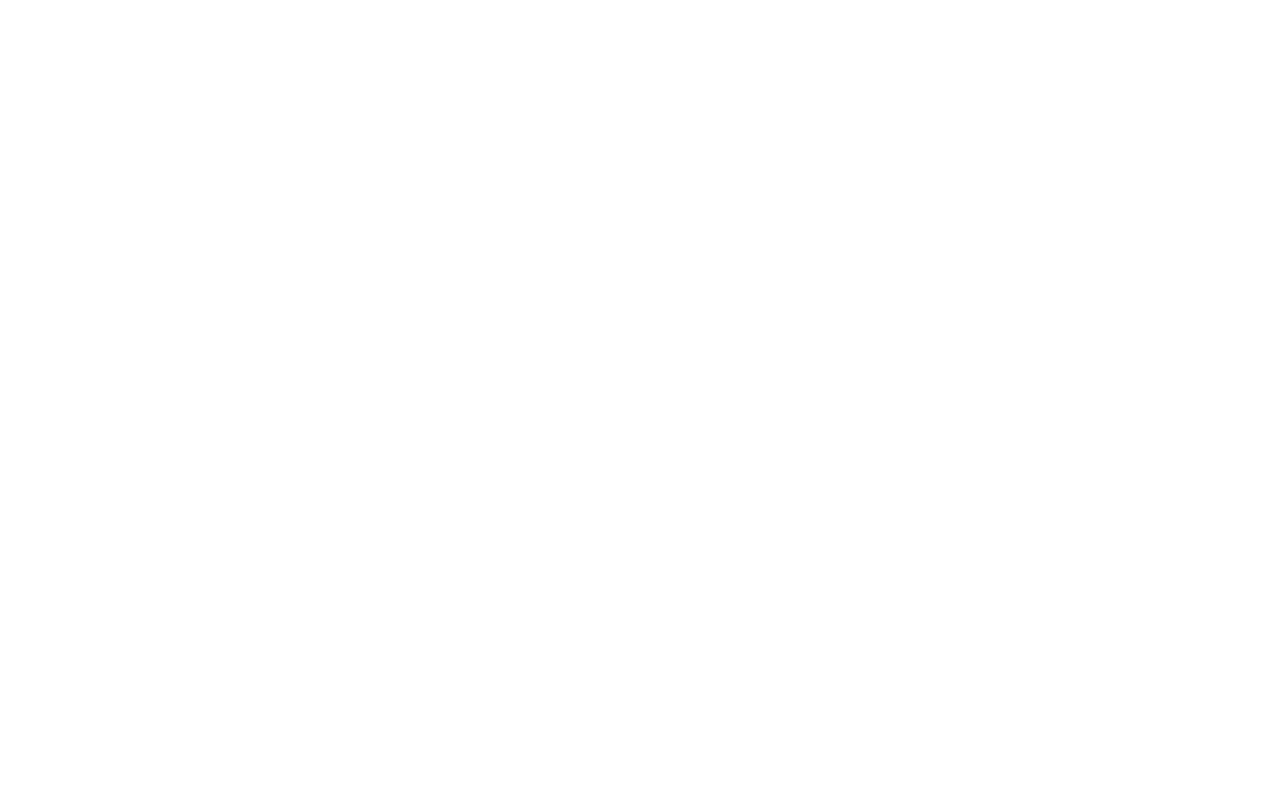
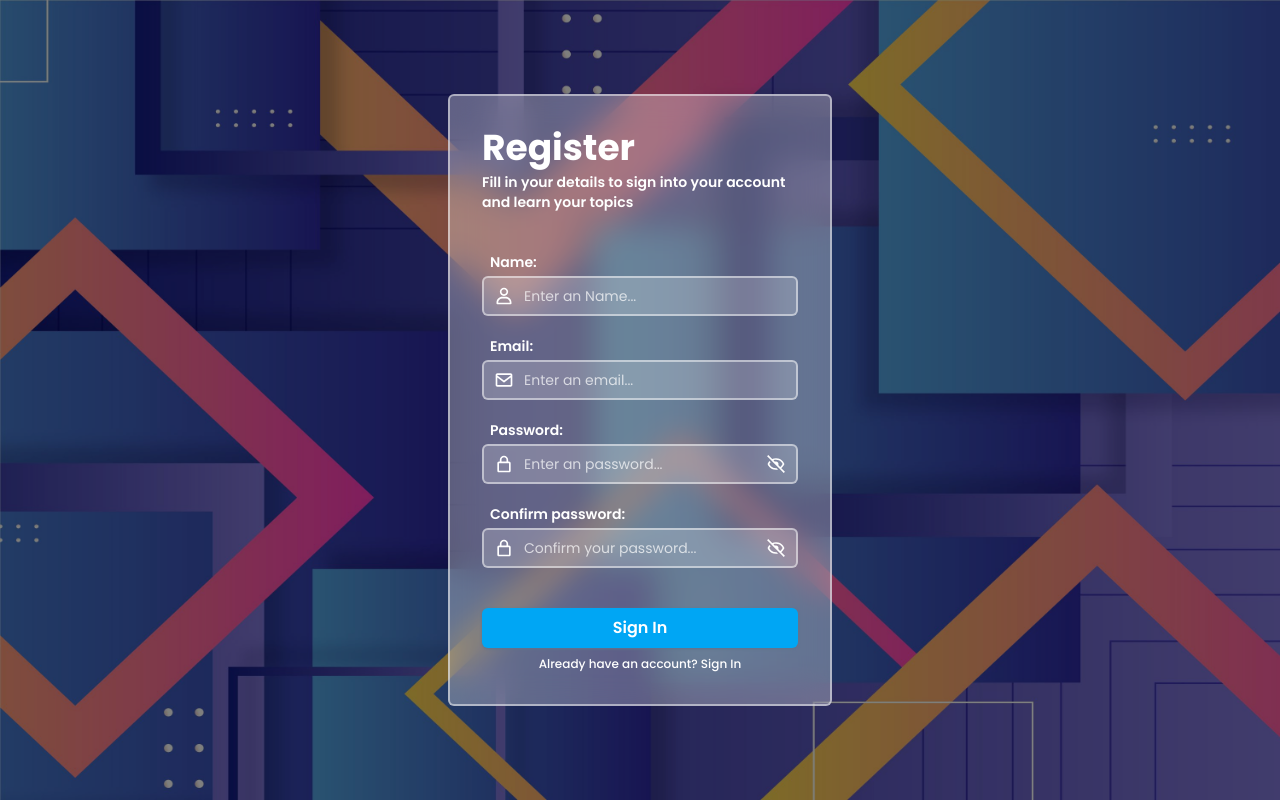
Before and after one commit to N4EXM/quiz_app, a React app in the folder frontend/: page /Register in a window 1280 px wide. Before the commit this address had no page. Built offline with nearby package versions, Linux system fonts and the light colour scheme; the HTML template or start-up script is replaced by a standard one.

Commit message:
finished the register page

```diff
--- a/frontend/src/App.jsx
+++ b/frontend/src/App.jsx
@@ -4,6 +4,7 @@
 import './App.css'
 import { BrowserRouter, Routes, Route } from 'react-router-dom'
 import Login from './pages/Login'
+import Register from './pages/Register'
 
 function App() {
   const [count, setCount] = useState(0)
@@ -19,7 +20,10 @@
               path='/Login'
               element={<Login/>}
             />
-
+            <Route
+              path='/Register'
+              element={<Register/>}
+            />
           </Routes>
         </BrowserRouter>
       </div>
--- a/frontend/src/pages/Login.jsx
+++ b/frontend/src/pages/Login.jsx
@@ -91,7 +91,7 @@
               htmlFor="password"
               className='text-sm font-semibold pl-2'
             >
-              Email:
+              Password:
             </label>
             <input
               value={password}
--- a/frontend/src/pages/Register.jsx
+++ b/frontend/src/pages/Register.jsx
@@ -1,8 +1,220 @@
-import React from 'react'
+import React, { useState } from 'react'
+import backgroundImg from './../assets/images/backgroundImg.jpg'
+import { Link } from 'react-router-dom'
 
 const Register = () => {
+
+  // toggles
+  const [showPassword, setShowPassword] = useState(false)
+  const [rememberMe, setRememberMe] = useState(false)
+
+  // state
+  const [email, setEmail] = useState("")
+  const [password, setPassword] = useState("")
+  const [confirmationPassword, setConfirmationPassword] = useState("")
+  const [name, setName] = useState("")
+
+  // functions
+  const handleFormSubmit = (e) => {
+
+    e.preventDefault()
+    console.log("yay")
+
+  }
+
   return (
-    <div>Register</div>
+    <div
+      className={`flex relative items-center justify-center w-full h-screen text-white`}
+    >
+
+      <img
+        src={backgroundImg}
+        className='w-full h-full absolute z-0 top-0 left-0 brightness-50'
+        alt=""
+      />
+
+      <form
+        className='w-96 p-8 min-h-[30rem] h-fit flex flex-col gap-10 bg-white/30 border-2 border-white/50 backdrop-blur-lg rounded-md z-10'
+        onSubmit={handleFormSubmit}
+      >
+
+        {/* title */}
+        <div
+          className='flex flex-col gap-1 w-full'
+        >
+          <h1
+            className='text-4xl font-bold'
+          >
+            Register
+          </h1>
+          <p
+            className='text-sm font-semibold '
+          >
+            Fill in your details to sign into your account and learn your topics
+          </p>
+        </div>
+
+        {/* input fields */}
+        <div
+          className='flex flex-col gap-5'
+        >
+
+          {/* name */}
+          <div
+            className='flex flex-col gap-1 w-full h-fit relative'
+          >
+            <svg className='absolute top-8.5 left-3 ' xmlns="http://www.w3.org/2000/svg" width="20" height="20"
+              fill="#ffffff" viewBox="0 0 24 24" >
+              <path d="M12 12c2.76 0 5-2.24 5-5s-2.24-5-5-5-5 2.24-5 5 2.24 5 5 5m0-8c1.65 0 3 1.35 3 3s-1.35 3-3 3-3-1.35-3-3 1.35-3 3-3M4 22h16c.55 0 1-.45 1-1v-1c0-3.86-3.14-7-7-7h-4c-3.86 0-7 3.14-7 7v1c0 .55.45 1 1 1m6-7h4c2.76 0 5 2.24 5 5H5c0-2.76 2.24-5 5-5"></path>
+            </svg>
+            <label
+              htmlFor="email"
+              className='text-sm font-semibold pl-2'
+            >
+              Name:
+            </label>
+            <input
+              value={name}
+              onChange={(e) => setName(e.target.value)}
+              type="text"
+              placeholder='Enter an Name...'
+              className='pl-10 p-2 rounded-md placeholder:text-white/70 border-2 outline-none border-white/50 bg-white/20 text-sm'
+             />
+          </div>
+
+          {/* email */}
+          <div
+            className='flex flex-col gap-1 w-full h-fit relative'
+          >
+            <svg className='absolute top-8.5 left-3 ' xmlns="http://www.w3.org/2000/svg" width="20" height="20"
+              fill="currentcolor" viewBox="0 0 24 24" >
+              <path d="M20 4H4c-1.1 0-2 .9-2 2v12c0 1.1.9 2 2 2h16c1.1 0 2-.9 2-2V6c0-1.1-.9-2-2-2m0 2v.51l-8 6.22-8-6.22V6zM4 18V9.04l7.39 5.74c.18.14.4.21.61.21s.43-.07.61-.21L20 9.03v8.96H4Z"></path>
+            </svg>
+            <label
+              htmlFor="email"
+              className='text-sm font-semibold pl-2'
+            >
+              Email:
+            </label>
+            <input
+              value={email}
+              onChange={(e) => setEmail(e.target.value)}
+              type="text"
+              placeholder='Enter an email...'
+              className='pl-10 p-2 rounded-md placeholder:text-white/70 border-2 outline-none border-white/50 bg-white/20 text-sm'
+             />
+          </div>
+
+          {/* password */}
+          <div
+            className='flex flex-col gap-1 w-full h-fit relative'
+          >
+            <svg className='absolute top-8.5 left-3' xmlns="http://www.w3.org/2000/svg" width="20" height="20"
+              fill="#ffffff" viewBox="0 0 24 24" >
+              <path d="M6 22h12c1.1 0 2-.9 2-2v-9c0-1.1-.9-2-2-2h-1V7c0-2.76-2.24-5-5-5S7 4.24 7 7v2H6c-1.1 0-2 .9-2 2v9c0 1.1.9 2 2 2M9 7c0-1.65 1.35-3 3-3s3 1.35 3 3v2H9zm-3 4h12v9H6z"></path>
+            </svg>
+            <label
+              htmlFor="password"
+              className='text-sm font-semibold pl-2'
+            >
+              Password:
+            </label>
+            <input
+              value={password}
+              onChange={(e) => setPassword(e.target.value)}
+              type={showPassword ? "text" : "password"}
+              placeholder='Enter an password...'
+              className='pl-10 p-2 rounded-md placeholder:text-white/70 border-2 outline-none border-white/50 bg-white/20 text-sm'
+             />
+
+            <button
+              className='p-2 absolute top-6.5 right-1'
+              type='button'
+              onClick={() => setShowPassword(!showPassword)}
+            >
+              {
+                showPassword
+                ? <svg  xmlns="http://www.w3.org/2000/svg" width="20" height="20"
+                    fill="#ffffff" viewBox="0 0 24 24" >
+                    <path d="M12 9a3 3 0 1 0 0 6 3 3 0 1 0 0-6"></path><path d="M12 19c7.63 0 9.93-6.62 9.95-6.68.07-.21.07-.43 0-.63-.02-.07-2.32-6.68-9.95-6.68s-9.93 6.61-9.95 6.67c-.07.21-.07.43 0 .63.02.07 2.32 6.68 9.95 6.68Zm0-12c5.35 0 7.42 3.85 7.93 5-.5 1.16-2.58 5-7.93 5s-7.42-3.84-7.93-5c.5-1.16 2.58-5 7.93-5"></path>
+                  </svg>
+                : <svg  xmlns="http://www.w3.org/2000/svg" width="20" height="20"
+                    fill="#ffffff" viewBox="0 0 24 24" >
+                    <path d="M12 17c-5.35 0-7.42-3.84-7.93-5 .2-.46.65-1.34 1.45-2.23l-1.4-1.4c-1.49 1.65-2.06 3.28-2.08 3.31-.07.21-.07.43 0 .63.02.07 2.32 6.68 9.95 6.68.91 0 1.73-.1 2.49-.26l-1.77-1.77c-.24.02-.47.03-.72.03ZM21.95 12.32c.07-.21.07-.43 0-.63-.02-.07-2.32-6.68-9.95-6.68-1.84 0-3.36.39-4.61.97L2.71 1.29 1.3 2.7l4.32 4.32 1.42 1.42 2.27 2.27 3.98 3.98 1.8 1.8 1.53 1.53 4.68 4.68 1.41-1.41-4.32-4.32c2.61-1.95 3.55-4.61 3.56-4.65m-7.25.97c.19-.39.3-.83.3-1.29 0-1.64-1.36-3-3-3-.46 0-.89.11-1.29.3l-1.8-1.8c.88-.31 1.9-.5 3.08-.5 5.35 0 7.42 3.85 7.93 5-.3.69-1.18 2.33-2.96 3.55z"></path>
+                  </svg>
+              }
+            </button>
+
+          </div>
+
+          {/* password */}
+          <div
+            className='flex flex-col gap-1 w-full h-fit relative'
+          >
+            <svg className='absolute top-8.5 left-3' xmlns="http://www.w3.org/2000/svg" width="20" height="20"
+              fill="#ffffff" viewBox="0 0 24 24" >
+              <path d="M6 22h12c1.1 0 2-.9 2-2v-9c0-1.1-.9-2-2-2h-1V7c0-2.76-2.24-5-5-5S7 4.24 7 7v2H6c-1.1 0-2 .9-2 2v9c0 1.1.9 2 2 2M9 7c0-1.65 1.35-3 3-3s3 1.35 3 3v2H9zm-3 4h12v9H6z"></path>
+            </svg>
+            <label
+              htmlFor="password"
+              className='text-sm font-semibold pl-2'
+            >
+              Confirm password:
+            </label>
+            <input
+              value={confirmationPassword}
+              onChange={(e) => setConfirmationPassword(e.target.value)}
+              type={showPassword ? "text" : "password"}
+              placeholder='Confirm your password...'
+              className='pl-10 p-2 rounded-md placeholder:text-white/70 border-2 outline-none border-white/50 bg-white/20 text-sm'
+             />
+
+            <button
+              className='p-2 absolute top-6.5 right-1'
+              type='button'
+              onClick={() => setShowPassword(!showPassword)}
+            >
+              {
+                showPassword
+                ? <svg  xmlns="http://www.w3.org/2000/svg" width="20" height="20"
+                    fill="#ffffff" viewBox="0 0 24 24" >
+                    <path d="M12 9a3 3 0 1 0 0 6 3 3 0 1 0 0-6"></path><path d="M12 19c7.63 0 9.93-6.62 9.95-6.68.07-.21.07-.43 0-.63-.02-.07-2.32-6.68-9.95-6.68s-9.93 6.61-9.95 6.67c-.07.21-.07.43 0 .63.02.07 2.32 6.68 9.95 6.68Zm0-12c5.35 0 7.42 3.85 7.93 5-.5 1.16-2.58 5-7.93 5s-7.42-3.84-7.93-5c.5-1.16 2.58-5 7.93-5"></path>
+                  </svg>
+                : <svg  xmlns="http://www.w3.org/2000/svg" width="20" height="20"
+                    fill="#ffffff" viewBox="0 0 24 24" >
+                    <path d="M12 17c-5.35 0-7.42-3.84-7.93-5 .2-.46.65-1.34 1.45-2.23l-1.4-1.4c-1.49 1.65-2.06 3.28-2.08 3.31-.07.21-.07.43 0 .63.02.07 2.32 6.68 9.95 6.68.91 0 1.73-.1 2.49-.26l-1.77-1.77c-.24.02-.47.03-.72.03ZM21.95 12.32c.07-.21.07-.43 0-.63-.02-.07-2.32-6.68-9.95-6.68-1.84 0-3.36.39-4.61.97L2.71 1.29 1.3 2.7l4.32 4.32 1.42 1.42 2.27 2.27 3.98 3.98 1.8 1.8 1.53 1.53 4.68 4.68 1.41-1.41-4.32-4.32c2.61-1.95 3.55-4.61 3.56-4.65m-7.25.97c.19-.39.3-.83.3-1.29 0-1.64-1.36-3-3-3-.46 0-.89.11-1.29.3l-1.8-1.8c.88-.31 1.9-.5 3.08-.5 5.35 0 7.42 3.85 7.93 5-.3.69-1.18 2.33-2.96 3.55z"></path>
+                  </svg>
+              }
+            </button>
+
+          </div>
+
+        </div>
+
+        <div
+          className=' flex flex-col gap-2 w-full h-fit'
+        >
+          <button
+            className='p-2 rounded-md shadow-slate-500 font-semibold duration-200 hover:text-slate-300 hover:bg-sky-600 active:bg-sky-700 shadow w-full bg-sky-500'
+            type='submit'
+          >
+            Sign In
+          </button>
+          <div
+            className='w-full flex items-center justify-center'
+          >
+            <Link
+              className='text-xs font-medium hover:text-sky-400'
+              to={"/Login"}
+            >
+              Already have an account? Sign In
+            </Link>
+          </div>
+        </div>
+
+      </form>
+
+    </div>
   )
 }
 
```
